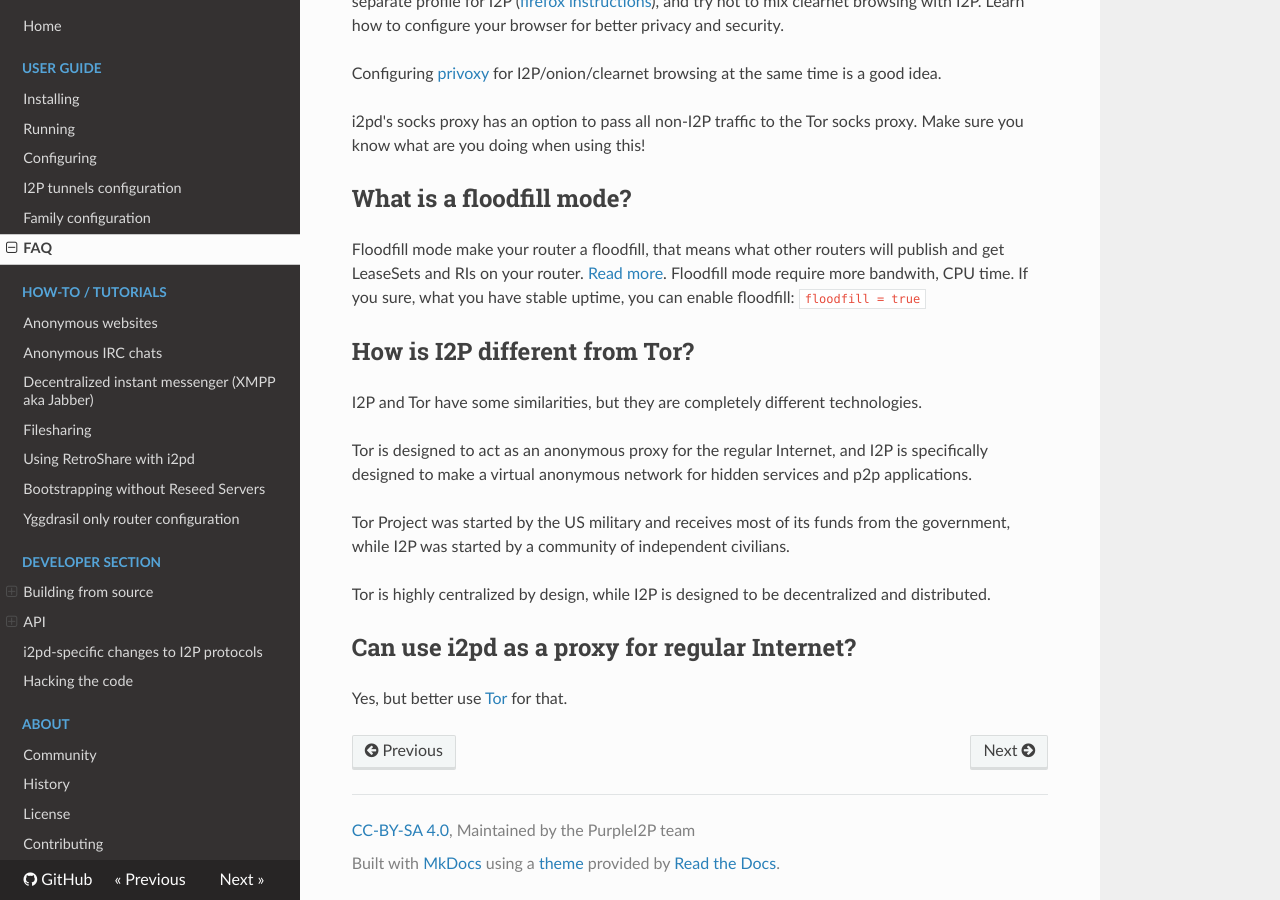
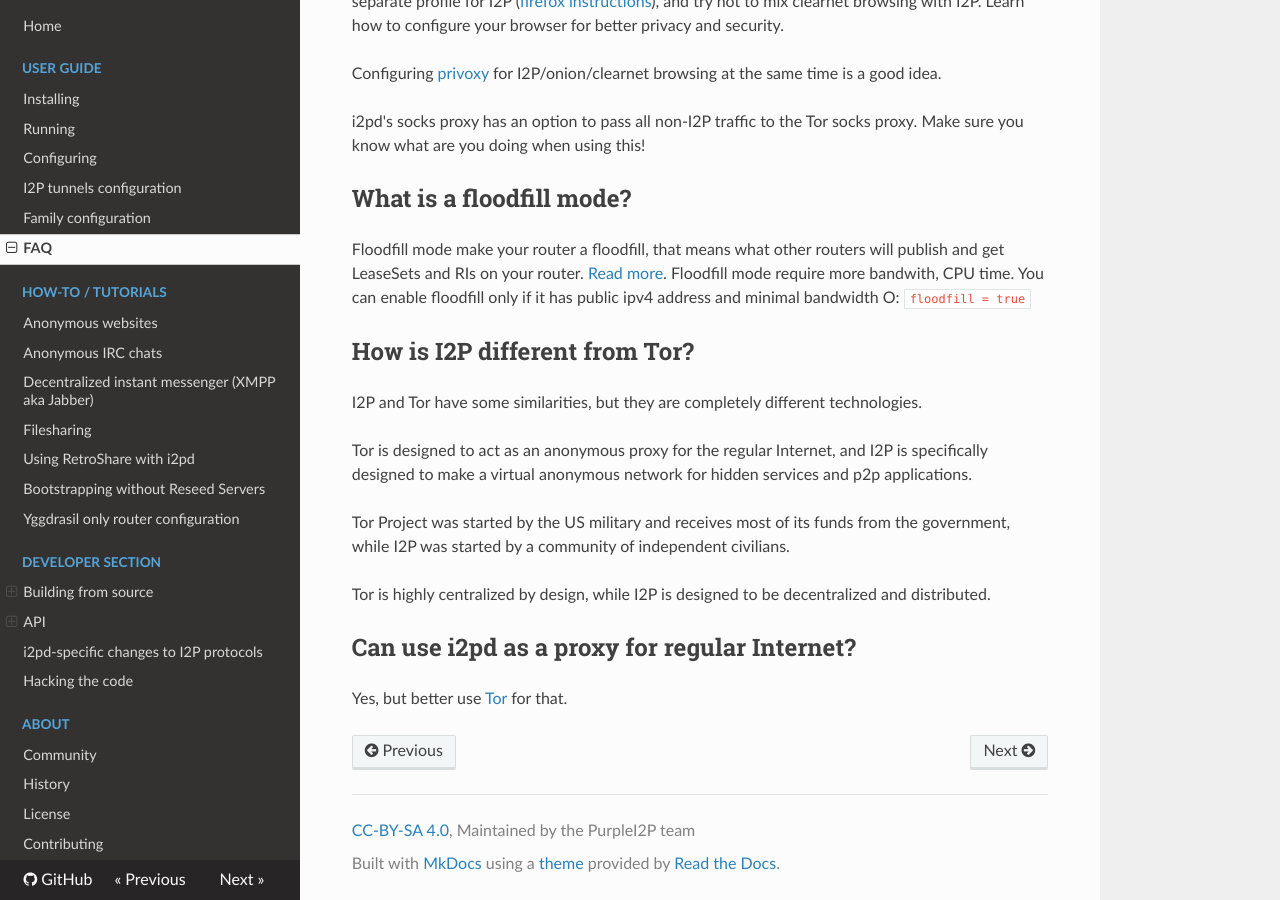
Before and after one commit to PurpleI2P/i2pd_docs_en, an MkDocs documentation site: the page built from docs/user-guide/FAQ.md, in a window 1280 px wide and 900 px high, scrolled down 1821 px. Built offline with MkDocs 1.6.1, drawn with Linux system fonts in a browser that asks for light colours; nearby versions of some CDN libraries; old or Windows-style settings are respelled for this version of MkDocs.

Commit message:
add public IPv4 requirement for floodfill
Suggestion by @orignal

```diff
--- a/docs/user-guide/FAQ.md
+++ b/docs/user-guide/FAQ.md
@@ -74,7 +74,7 @@ i2pd's socks proxy has an option to pass all non-I2P traffic to the Tor socks pr
 ## What is a floodfill mode?
 
 Floodfill mode make your router a floodfill, that means what other routers will publish and get LeaseSets and RIs on your router. [Read more](http://geti2p.net/en/docs/how/network-database).
-Floodfill mode require more bandwith, CPU time. If you sure, what you have stable uptime, you can enable floodfill: `floodfill = true`
+Floodfill mode require more bandwith, CPU time. You can enable floodfill only if it has public ipv4 address and minimal bandwidth O: `floodfill = true`
 
 ## How is I2P different from Tor?
 
```
